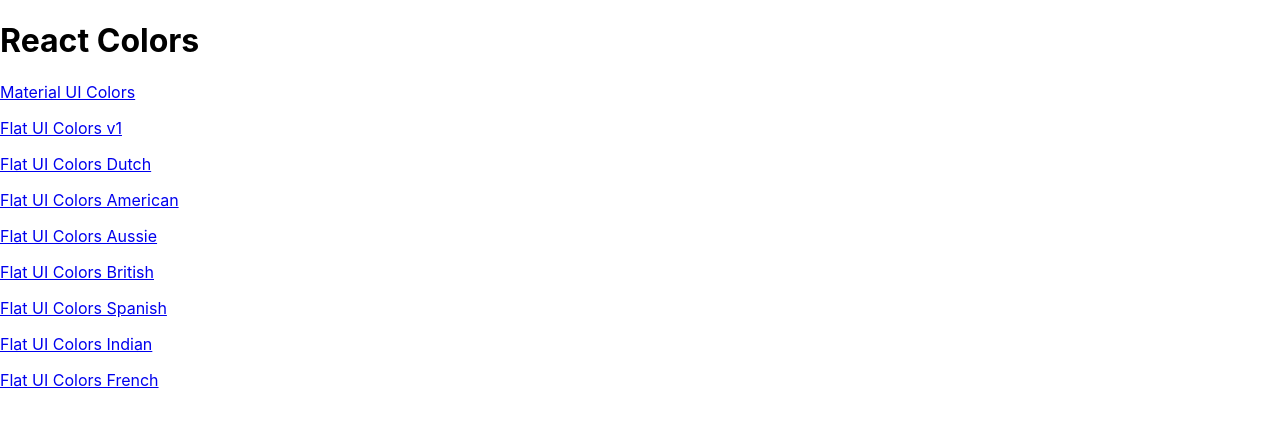
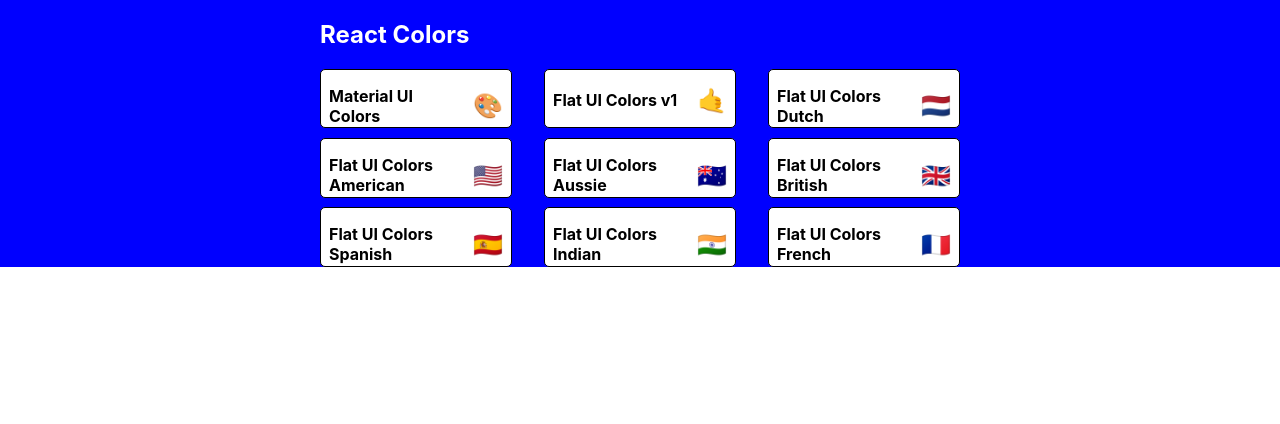
Before and after one commit to BCNLEGEND/color_picker, a React (Create React App) app: page / in a window 1280 px wide. Shown: the top 424 px of the page. Built offline with nearby package versions, Linux system fonts and the light colour scheme.

Commit message:
Started to style the PaletteList with JSS

```diff
--- a/package.json
+++ b/package.json
@@ -5,6 +5,7 @@
   "dependencies": {
     "@material-ui/core": "^4.11.2",
     "@material-ui/icons": "^4.11.2",
+    "@material-ui/styles": "^4.11.2",
     "@testing-library/jest-dom": "^5.11.8",
     "@testing-library/react": "^11.2.3",
     "@testing-library/user-event": "^12.6.0",
--- /dev/null
+++ b/src/MiniPalette.js
@@ -0,0 +1,47 @@
+import React from "react";
+import { withStyles } from "@material-ui/styles";
+
+const styles = {
+  root: {
+    backgroundColor: "#fff",
+    border: "1px solid black",
+    borderRadius: "5px",
+    padding: ".5rem",
+    position: "relative",
+    overflow: "hidden",
+    "&:hover": {
+      cursor: "pointer",
+    },
+  },
+  colors: {
+    backgroundColor: "grey",
+  },
+  title: {
+    display: "flex",
+    justifyContent: "space-between",
+    alignItems: "center",
+    margin: "0",
+    color: "black",
+    paddingTop: ".5rem",
+    fontSize: "1rem",
+    position: "relative",
+  },
+  emoji: {
+    marginLeft: ".5rem",
+    fontSize: "1.5rem",
+  },
+};
+
+function MiniPalette(props) {
+  const { classes, paletteName, emoji } = props;
+  return (
+    <div className={classes.root}>
+      <div className={classes.colors}></div>
+      <h5 className={classes.title}>
+        {paletteName} <span className={classes.emoji}>{emoji}</span>
+      </h5>
+    </div>
+  );
+}
+
+export default withStyles(styles)(MiniPalette);
--- a/src/PaletteList.js
+++ b/src/PaletteList.js
@@ -1,18 +1,57 @@
 import React, { Component } from "react";
 import { Link } from "react-router-dom";
+import MiniPalette from "./MiniPalette";
+import { withStyles } from "@material-ui/styles";
 
-export default class PaletteList extends Component {
+const styles = {
+  root: {
+    backgroundColor: "blue",
+    height: "100%",
+    display: "flex",
+    // flexDirection: "column",
+    justifyContent: "center",
+    alignItems: "flex-start",
+  },
+  container: {
+    width: "50%",
+    display: "flex",
+    alignItems: "flex-start",
+    flexDirection: "column",
+    flexWrap: "wrap",
+  },
+  nav: {
+    display: "flex",
+    width: "100%",
+    justifyContent: "space-between",
+    color: "white",
+  },
+  palettes: {
+    boxSizing: "border-box",
+    width: "100%",
+    display: "grid",
+    gridTemplateColumns: "repeat(3, 1fr)",
+    gridGap: "5%",
+  },
+};
+
+class PaletteList extends Component {
   render() {
-    const { palettes } = this.props;
+    const { palettes, classes } = this.props;
     return (
-      <div>
-        <h1>React Colors</h1>
-        {palettes.map((palette) => (
-          <p>
-            <Link to={`/palette/${palette.id}`}>{palette.paletteName}</Link>
-          </p>
-        ))}
+      <div className={classes.root}>
+        <div className={classes.container}>
+          <nav className={classes.nav}>
+            <h1>React Colors</h1>
+          </nav>
+          <div className={classes.palettes}>
+            {palettes.map((palette) => (
+              <MiniPalette {...palette} />
+            ))}
+          </div>
+        </div>
       </div>
     );
   }
 }
+
+export default withStyles(styles)(PaletteList);
```
Also changed, not shown: 1 other file (tests, documents, lock files or other folders).
